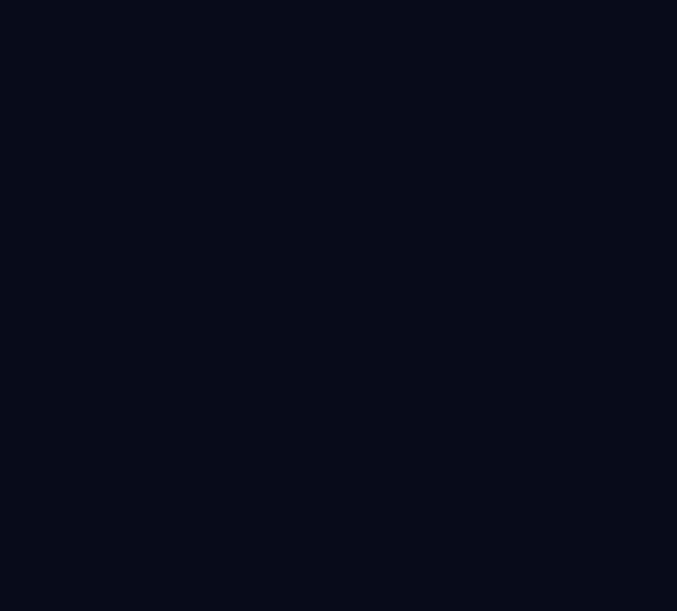
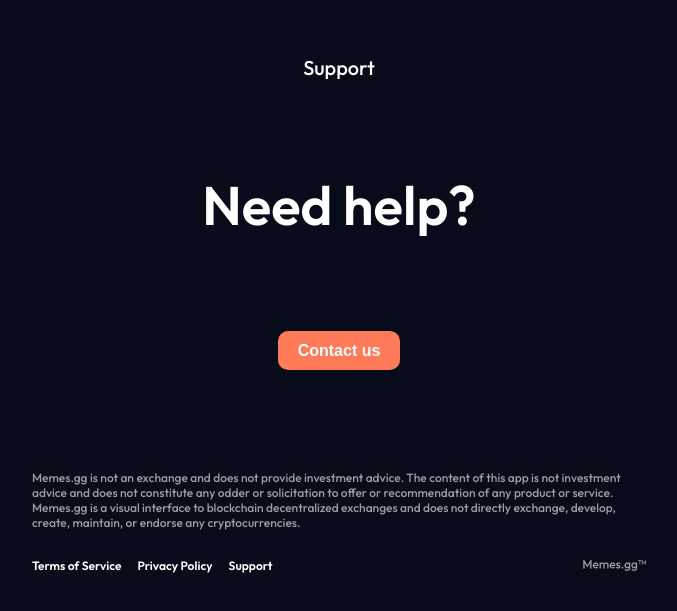
Before and after one commit to Shahidullah-Muffakir/memes2, a React (Vite) app: page /support in a window 1280 px wide. Before the commit this address had no page. Shown: the part 145-756 px from the top of the page, without its empty margins (301-978 px from the left). Built offline with nearby package versions, Linux system fonts and the light colour scheme.

Commit message:
add support page

```diff
--- a/src/App.jsx
+++ b/src/App.jsx
@@ -5,6 +5,7 @@ import Home from './Home'
 import { BrowserRouter as Router, Routes, Route } from "react-router-dom";
 import TermsOfService from './TermsOfService';
 import Policy from './Policy';
+import Support from './Support';
 
 
 function App() {
@@ -15,6 +16,7 @@ function App() {
           <Route path="/" element={<Home />} />
           <Route path="/terms" element={<TermsOfService />} />
           <Route path="/policy" element={<Policy />} />
+          <Route path="/support" element={<Support />} />
 
         </Routes>
       </Router>
--- a/src/Footer.jsx
+++ b/src/Footer.jsx
@@ -8,7 +8,9 @@ const Footer = () => {
         <ul>
           <li><Link to="/terms">Terms of Service</Link></li>
           <li><Link to="/policy">Privacy Policy</Link></li>
-          <li><a href="mailto:support@memes.gg">Support</a></li>
+          {/* <li><a href="mailto:support@memes.gg">Support</a></li> */}
+          <li><Link to="/support">Support</Link></li>
+
         </ul>
       </nav>
       <div className="footerImage">
--- /dev/null
+++ b/src/Support.jsx
@@ -0,0 +1,34 @@
+import './support.css'
+import footerimagememes from './assets/footerimage.svg';
+import { Link } from 'react-router-dom';
+
+const Support = () => {
+    return (
+        <>
+            <div className="mainContainer">
+                <p className='support'>Support</p>
+                <p className='needHelp'>Need help?</p>
+                <button className='contactUsBtn'>
+                    <a href="">Contact us</a>
+                </button>
+                <p className='footerText'>Memes.gg is not an exchange and does not provide investment advice. The content of this app is not investment advice and does not constitute any odder or solicitation to offer or recommendation of any product or service. Memes.gg is a visual interface to blockchain decentralized exchanges and does not directly exchange, develop, create, maintain, or endorse any cryptocurrencies.</p>
+                <div className="footerBottom">
+                <nav>
+
+                        <Link to="/terms">Terms of Service</Link>
+                        <Link to="/policy">Privacy Policy</Link>
+                        <Link to="/support">Support</Link>
+
+
+                </nav>
+                <div className="footerImage">
+                    <img src={footerimagememes} alt="" />
+                </div>
+                </div>
+            </div>
+
+        </>
+    );
+}
+
+export default Support;
--- /dev/null
+++ b/src/support.css
@@ -0,0 +1,111 @@
+.mainContainer {
+    width: 100vw;
+    height: 100vh;
+    background-color: #080B1A;
+    padding: 200.5px 333px;
+    font-family: 'Outfit', sans-serif;
+    color: #FFFFFF !important;
+    display: flex;
+    align-items: center;
+    flex-direction: column;
+    justify-content: flex-start;
+
+
+          max-width: 1440px;
+          margin: auto;
+
+
+
+    * {
+        margin: 0;
+        padding: 0;
+    }
+
+    @media screen and (max-width: 768px) {
+        padding: 50px 25px 25px 25px;
+    }
+
+
+    .support {
+        margin-bottom: 93px;
+        font-weight: 500;
+        font-size: 20px;
+        line-height: 24px;
+        letter-spacing: 0%;
+    }
+
+    .needHelp {
+        font-weight: 600;
+        font-size: 54.3px;
+        line-height: 65.16px;
+        letter-spacing: 0%;
+        margin-bottom: 93px;
+
+    }
+
+    .contactUsBtn {
+        background: #FF7A59;
+        width: 122;
+        height: 39;
+        border-radius: 10px;
+        gap: 3.34px;
+        padding-top: 10px;
+        padding-right: 20px;
+        padding-bottom: 10px;
+        padding-left: 20px;
+        margin-bottom: 100px;
+        border: none;
+
+        @media screen and (max-width: 768px) {
+            margin-bottom: 166px;
+        }
+
+        a {
+            font-weight: 600;
+            font-size: 16px;
+            line-height: 19.2px;
+            letter-spacing: 3%;
+            text-align: center;
+            color: white;
+            text-decoration: none;
+
+        }
+
+    }
+
+    .footerText {
+        font-weight: 500;
+        font-size: 12px;
+        line-height: 15.12px;
+        letter-spacing: 0px;
+        margin-bottom: 25px;
+        color: #FFFFFF99;
+        margin-bottom: 25px;
+
+
+    }
+
+    .footerBottom {
+        display: flex;
+        justify-content: space-between;
+        align-items: center;
+        width: 100%;
+        nav{
+            display: flex;
+            align-items: center;
+            gap: 16px;
+            align-items: center;
+        }
+
+            a {
+
+                font-weight: 600;
+                font-size: 12px;
+                line-height: 15.12px;
+                letter-spacing: 0px;
+                color: white;
+                text-decoration: none;
+
+        }
+    }
+}
```
